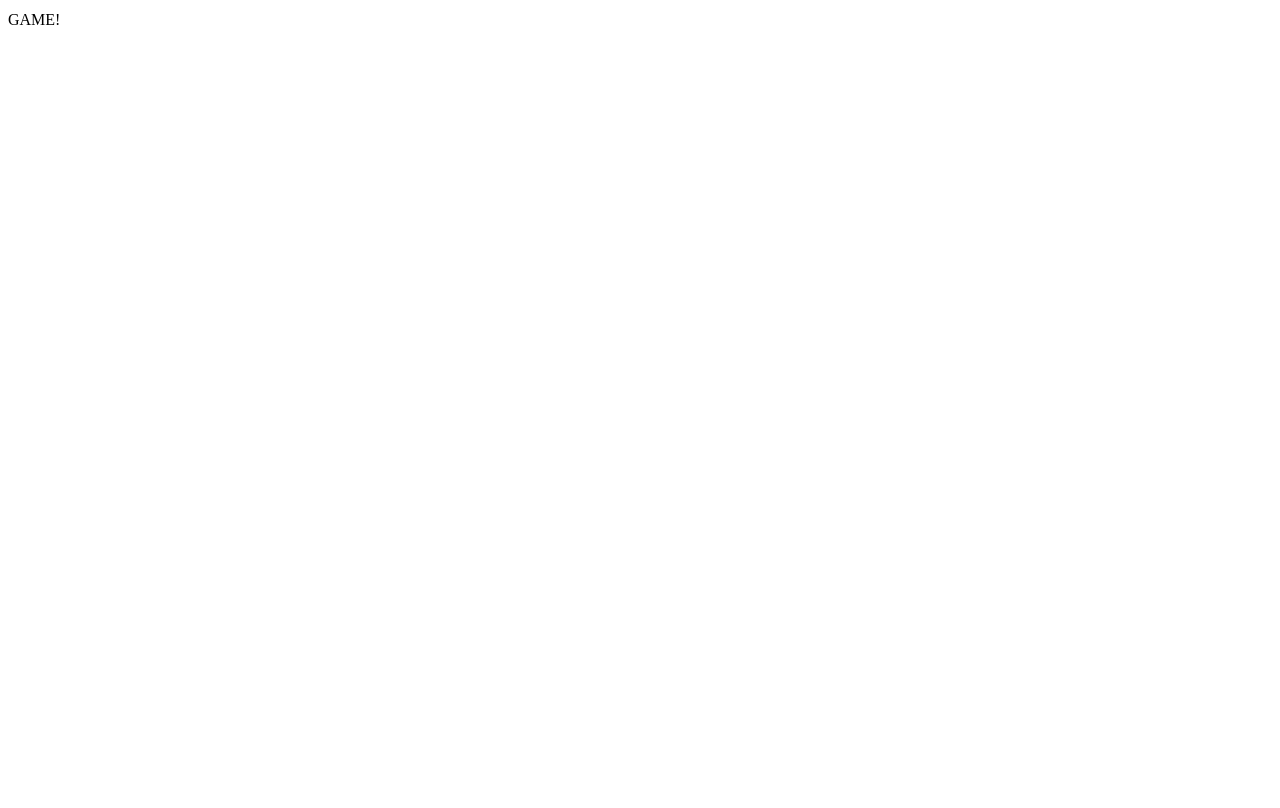
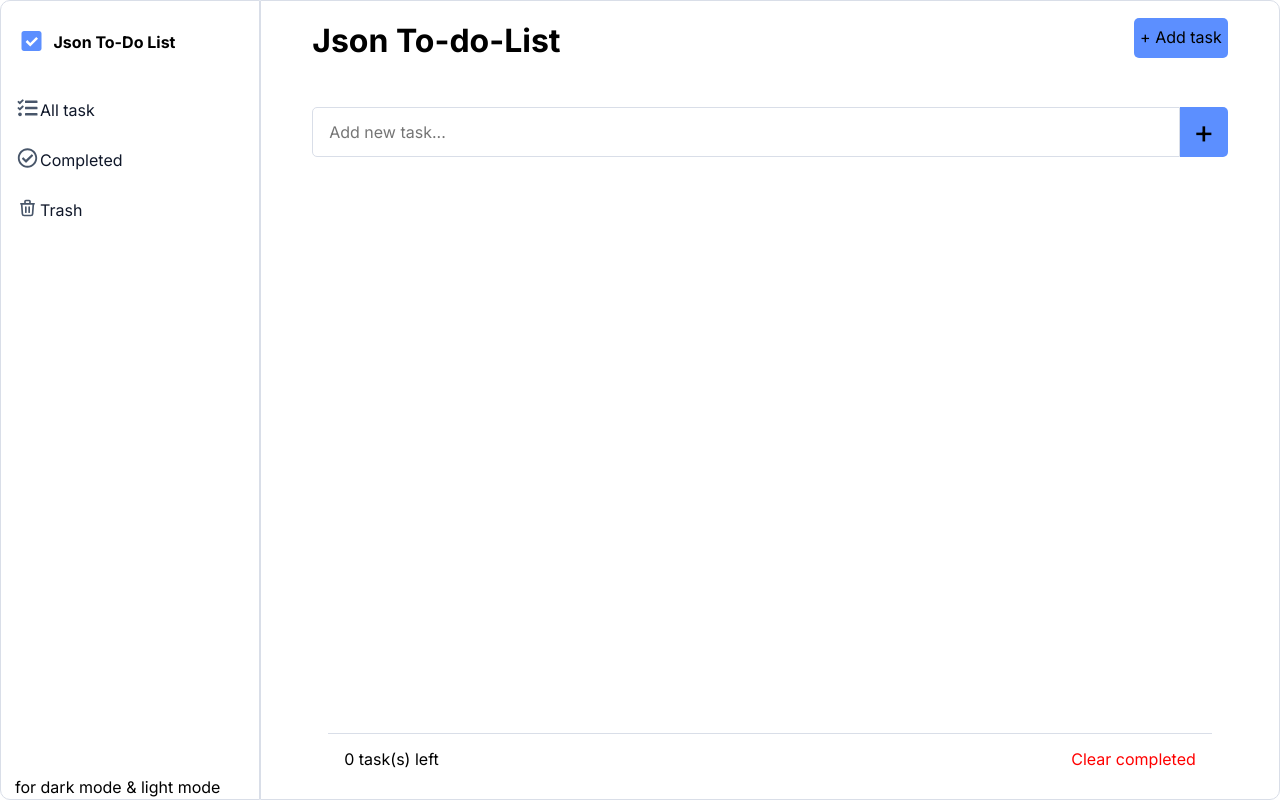
Before and after one commit to Jarsenio19/json-todo-app, a React (Vite) app: page / in a window 1280 px wide. Built offline with nearby package versions, Linux system fonts and the light colour scheme.

Commit message:
feat:taskleft/clearAllDoneTask

```diff
--- a/package.json
+++ b/package.json
@@ -13,7 +13,8 @@
     "react": "^19.2.4",
     "react-dom": "^19.2.4",
     "react-icons": "^5.6.0",
-    "react-router": "^7.13.1"
+    "react-router": "^7.13.1",
+    "uuid": "^14.0.0"
   },
   "devDependencies": {
     "@eslint/js": "^10.0.1",
--- a/src/App.css
+++ b/src/App.css
@@ -2,11 +2,19 @@
 
   /* colors */
 
-  --clr-primary-400: hsl(221, 83%, 53%);
+  --clr-primary-400: hsl(221, 100%, 68%);
+  --clr-primary-300: hsl(221, 40%, 60%);
+  --clr-primary-200: hsl(221, 100%, 84%);
+
+  /* for dark mode */
+  --clr-accent-800: hsl(221, 49%, 8%);
+  /* ----------------- */
 
   --clr-accent-900: hsl(222, 47%, 11%);
 
+
   --clr-neutral-400: hsl(215, 19%, 35%);
+  --clr-neutral-300: hsl(220, 24%, 88%);
 
 
   /* font family */
@@ -31,6 +39,8 @@
   /* 8px */
   --fs-600: 1rem;
   /* 16px */
+  --fs-650: 1.5rem;
+  /* 24px */
   --fs-700: 2rem;
   /* 32px */
   --fs-800: 3rem;
@@ -45,8 +55,12 @@
   /* 8px */
   --size-600: 1rem;
   /* 16px */
+  --size-650: 1.5rem;
+  /* 24px */
   --size-700: 2rem;
   /* 32px */
+  --size-750: 2.5rem;
+  /* 40px */
   --size-800: 1.875rem;
   /* 30px */
 }
@@ -59,6 +73,16 @@
   }
 }
 
+
+* {
+  box-sizing: border-box;
+}
+
+body {
+  margin: 0;
+  font-family: var(--ff-primary);
+}
+
 /* https://piccalil.li/blog/a-more-modern-css-reset/ */
 
 
@@ -69,6 +93,7 @@
   box-sizing: border-box;
 }
 
+
 /* Prevent font size inflation */
 html {
   -moz-text-size-adjust: none;
@@ -76,7 +101,7 @@ html {
   text-size-adjust: none;
 }
 
-/* Remove default margin in favour of better control in authored CSS */
+/* Remove default margin in favour of better containerrol in authored CSS */
 body,
 h1,
 h2,
@@ -154,6 +179,7 @@ textarea:not([rows]) {
 }
 
 
+
 /* Utility classes */
 
 .text-primary-400 {
@@ -193,6 +219,10 @@ textarea:not([rows]) {
   font-size: var(--fs-600);
 }
 
+.fs-650 {
+  font-size: var(--fs-650);
+}
+
 .fs-700 {
   font-size: var(--fs-700);
 }
@@ -200,3 +230,5 @@ textarea:not([rows]) {
 .fs-800 {
   font-size: var(--fs-800);
 }
+
+/* General styling */
--- a/src/Pages/Landing.jsx
+++ b/src/Pages/Landing.jsx
@@ -1,9 +1,24 @@
-import React from 'react'
+import Dashboard from '../common/Dashboard/Dashboard'
+import Mainboard from '../common/Mainboard/Mainboard'
+import './index.css'
 
 const Landing = () => {
+
+
   return (
     <>
-      <div>GAME!</div>
+      <div className='container'>
+
+        {/* Dashboard */}
+        <Dashboard />
+
+        {/* Main */}
+        <Mainboard />
+
+
+      </div>
+
+
     </>
   )
 }
--- /dev/null
+++ b/src/Pages/index.css
@@ -0,0 +1,12 @@
+.container {
+  display: flex;
+  margin: 0 100px 0 100px;
+
+}
+
+@media (max-width: 80em) {
+  .container {
+    margin: 0;
+    padding: 0;
+  }
+}
--- /dev/null
+++ b/src/common/Dashboard/Dashboard.css
@@ -0,0 +1,101 @@
+.dash-container {
+  height: 100vh;
+  width: 260px;
+  border: 1px solid hsl(220, 24%, 88%);
+  display: flex;
+  flex-direction: column;
+  align-items: center;
+  font-family: var(--ff-body);
+  border-radius: 10px 0 0 10px;
+
+}
+
+.dash {
+  display: flex;
+  justify-content: flex-start;
+  align-items: center;
+  margin: 1rem 3rem 0 0;
+  padding: 1rem;
+  gap: 10px;
+
+}
+
+.checkedicon {
+  position: relative;
+  color: var(--clr-primary-400);
+  height: 20px;
+  width: 25px;
+  top: -2px;
+}
+
+.dash h4 {
+  width: 140px;
+  margin: 0;
+  padding: 0;
+}
+
+
+.dashboard {
+  height: 100vh;
+  margin: 0;
+  padding: 0;
+  display: flex;
+  flex-direction: column;
+  justify-content: space-between;
+}
+
+.nav-container {
+  display: flex;
+  flex-direction: column;
+  justify-content: flex-end;
+  align-items: flex-start;
+}
+
+
+.nav-container ul {
+  list-style: none;
+  padding: 0;
+  display: flex;
+  flex-direction: column;
+  justify-content: center;
+  align-items: center;
+  cursor: pointer;
+}
+
+.nav-container li {
+  width: 230px;
+  height: 50px;
+  text-decoration: none;
+  border-radius: 5px;
+
+  display: flex;
+  justify-content: flex-start;
+  align-items: center;
+
+}
+
+.nav-container li:hover {
+  background: var(--clr-primary-200);
+  color: var(--clr-primary-400);
+}
+
+.nav-container li:hover .icons {
+  background: var(--clr-primary-200);
+  color: var(--clr-primary-400);
+}
+
+.icons {
+  margin: 0;
+  padding: 0;
+  position: relative;
+  color: var(--clr-neutral-400);
+  height: 20px;
+  width: 25px;
+  top: -2px;
+}
+
+@media (max-width: 60em) {
+  .dash-container {
+    display: none;
+  }
+}
--- /dev/null
+++ b/src/common/Dashboard/Dashboard.jsx
@@ -0,0 +1,33 @@
+import './Dashboard.css'
+import { ImCheckboxChecked } from "react-icons/im";
+import { FaTasks } from "react-icons/fa";
+import { FaRegCheckCircle } from "react-icons/fa";
+import { HiOutlineTrash } from "react-icons/hi";
+
+
+const Dashboard = () => {
+  return (
+    <div className='dash-container'>
+      <div className='dash'>
+        <ImCheckboxChecked className='checkedicon' />
+        <h4 className='fw-bold fs-550'> Json To-Do List</h4>
+      </div>
+      <aside className='dashboard'>
+        <nav className='nav-container text-accent-900 '>
+          <ul>
+
+            <li><FaTasks className='icons' />All task</li>
+            <li><FaRegCheckCircle className='icons' />Completed</li>
+            <li><HiOutlineTrash className='icons' />Trash</li>
+          </ul>
+        </nav>
+
+        <div className='task-remaining'>
+          for dark mode & light mode
+        </div>
+      </aside >
+    </div >
+  )
+}
+
+export default Dashboard
--- /dev/null
+++ b/src/common/Mainboard/Mainboard.css
@@ -0,0 +1,147 @@
+.main-container {
+  height: 100vh;
+  flex: 1;
+  min-width: 0;
+  display: flex;
+  flex-direction: column;
+  padding: 0 clamp(2rem, 4vw, 4rem);
+  font-family: var(--ff-primary);
+  gap: 3rem;
+  border: 1px solid hsl(220, 24%, 88%);
+  border-radius: 0 10px 10px 0;
+}
+
+.upper-part {
+  display: flex;
+  flex-direction: row;
+  justify-content: space-between;
+  align-items: center;
+  height: 100px;
+  gap: 5rem;
+}
+
+/* .upper-part h2 {
+  margin: 0;
+  padding: 0;
+} */
+
+.add-button-text {
+  background-color: var(--clr-primary-400);
+  border: none;
+  border-radius: 5px;
+  height: 2.5rem;
+  cursor: pointer;
+  margin-top: var(--size-600);
+}
+
+.input-container form {
+  display: flex;
+}
+
+.input-container input {
+  height: 50px;
+  width: 100%;
+  padding: 1rem;
+  border: 1px solid var(--clr-neutral-300);
+  border-radius: 5px 0 0 5px;
+}
+
+.input-container input:focus {
+  outline: none;
+  box-shadow: none;
+}
+
+.add-button-icon {
+  height: 50px;
+  width: 50px;
+  border-radius: 0 5px 5px 0;
+  background: var(--clr-primary-400);
+  border: none;
+  cursor: pointer;
+}
+
+.output {
+  height: 100vh;
+  width: 100%;
+  display: flex;
+  flex-direction: column;
+  justify-content: space-between;
+}
+
+.row {
+  padding: 0;
+  margin: 0;
+}
+
+.output ul {
+
+  list-style: none;
+  margin: 0;
+  padding: 0;
+}
+
+.output li {
+  text-decoration: none;
+  margin: 0;
+  padding: 0;
+  display: flex;
+  justify-content: space-between;
+  border: 1px solid var(--clr-neutral-300);
+  padding: 10px;
+  border-radius: 10px;
+  align-items: flex-start;
+}
+
+.label {
+  cursor: pointer;
+  margin: 0;
+  padding: 0;
+}
+
+.row input {
+  margin: var(--size-600);
+  height: 15px;
+  width: 15px;
+}
+
+.delete-icon {
+  height: 20px;
+  width: 20px;
+  cursor: pointer;
+  color: var(--clr-neutral-400);
+  margin-top: 10px;
+}
+
+.delete-icon:hover {
+  color: red;
+}
+
+.lower-part {
+  display: flex;
+  justify-content: space-between;
+  align-content: center;
+  height: 50px;
+  border-top: 1px solid var(--clr-neutral-300);
+  margin: 1rem;
+}
+
+.box1,
+.box2 {
+  display: flex;
+  justify-content: center;
+  align-items: center;
+  padding: 1rem;
+}
+
+.box2 {
+  color: red;
+  cursor: pointer;
+}
+
+/* if true, it will crossout the inputed data */
+
+.completed {
+  text-decoration: line-through;
+  color: var(--clr-neutral-400);
+  opacity: 0.7;
+}
--- /dev/null
+++ b/src/common/Mainboard/Mainboard.jsx
@@ -0,0 +1,118 @@
+import { useState } from 'react';
+import { v4 as uuidv4 } from "uuid";
+import './Mainboard.css'
+import { RiDeleteBin6Line } from "react-icons/ri";
+
+const Mainboard = () => {
+
+  const [newTask, setNewTask] = useState('')
+  const [taskList, setTaskList] = useState([])
+
+  const addTask = (e) => {
+    e.preventDefault()
+
+    if (newTask.trim() !== '') {
+
+      setTaskList((prev) => [
+        ...prev, {
+          id: uuidv4(),
+          title: newTask,
+          isComplete: false,
+        }
+      ])
+      setNewTask('')
+    }
+  }
+
+  const deleteTask = (id) => {
+    setTaskList(taskList.filter((item) => item.id !== id))
+  }
+
+  const handleComplete = (id) => {
+    const toComplete = taskList.map((item) => {
+      if (id === item.id) {
+        return { ...item, isComplete: !item.isComplete }
+      }
+      return item
+    })
+    setTaskList(toComplete)
+  }
+
+  const tasksLeft = taskList.filter(item => !item.isComplete).length;
+
+
+  const clearAllTodo = () => {
+    setTaskList(taskList.filter(item => !item.isComplete))
+  }
+
+
+  return (
+    <>
+
+      <div className='main-container'>
+
+        <div className='upper-part'>
+          <h1>Json To-do-List</h1>
+          <button className='add-button-text'>+ Add task</button>
+        </div>
+
+        <div className='input-container'>
+
+          <form onSubmit={addTask}>
+            <input
+              onChange={(e) => setNewTask(e.target.value)}
+              value={newTask}
+              type="text"
+              placeholder='Add new task...'
+            />
+            <button
+              type='submit'
+              className='fs-600 add-button-icon'>
+              +
+            </button>
+          </form>
+        </div>
+
+        <div className='output'>
+          {taskList.length > 0 &&
+            <div className='row'>
+              <ul>
+
+                {taskList.map((item, index) => (
+                  <li key={index}>
+                    <span className={`fs-650 label ${item.isComplete ? 'completed' : ''}`} >
+                      <input
+                        checked={item.isComplete}
+                        onChange={() => handleComplete(item.id)}
+                        type="checkbox" />
+
+                      {item.title}
+                    </span>
+                    <span
+                      className="value">
+                      <RiDeleteBin6Line
+                        onClick={() => deleteTask(item.id)}
+                        className='delete-icon' />
+                    </span>
+                  </li>
+                ))}
+
+              </ul>
+            </div>
+
+          }
+        </div>
+        <div className='lower-part'>
+
+          <span className='box1'> {tasksLeft} task(s) left</span>
+          <span className='box2'
+            onClick={clearAllTodo}> Clear completed</span>
+        </div >
+      </div>
+
+
+    </>
+  )
+}
+
+export default Mainboard
```
Also changed, not shown: 1 other file (tests, documents, lock files or other folders).
